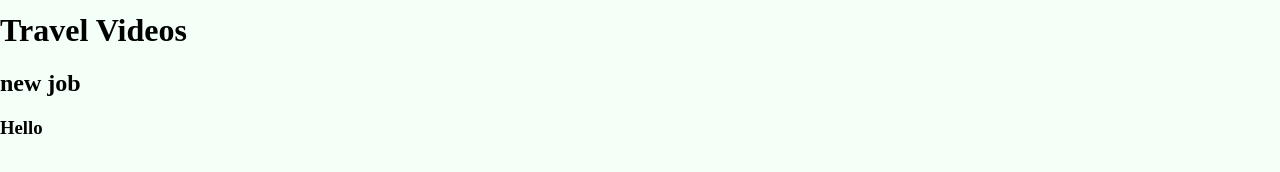
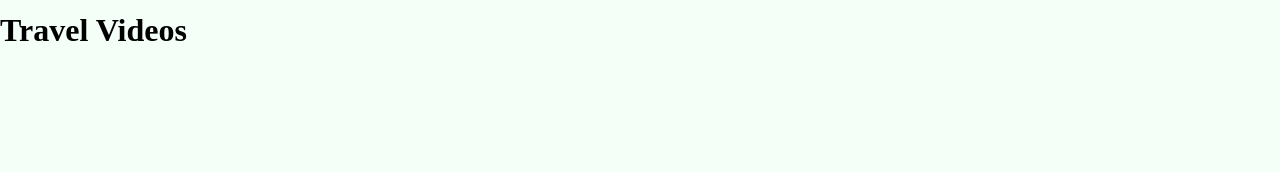
Before and after one commit to RicoMedi/fun-clips, a React (Create React App) app: page / in a window 1280 px wide. Shown: the part 130-302 px from the top of the page. Built offline with nearby package versions, Linux system fonts and the light colour scheme; a web font is replaced by a local one.

Commit message:
clean up

```diff
--- a/src/home/HomePage.js
+++ b/src/home/HomePage.js
@@ -7,10 +7,7 @@ export const HomePage = () => {
 
 
 
-    <h2> new job</h2>
 
-
-<h3>  Hello</h3>
 
 
 
```
